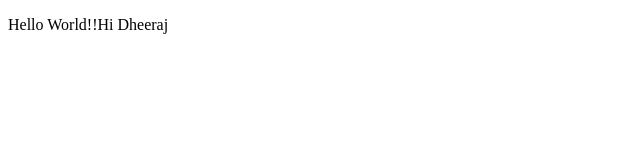
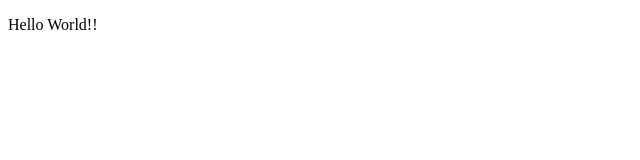
Before and after one commit to ximanta/TestRepo, a plain HTML site: page index.html in a window 1280 px wide. Shown: the whole page, without its empty margins (0-640 px from the left). Drawn offline with Linux system fonts and the light colour scheme.

Commit message:
Revert "File changes"

```diff
--- a/index.html
+++ b/index.html
@@ -2,6 +2,6 @@
 <HTML>
 <HEAD></HEAD>
 <BODY>
-<p>Hello World!!Hi Dheeraj</p>
+<p>Hello World!!</p>
 </BODY>
 </HTML>
```
